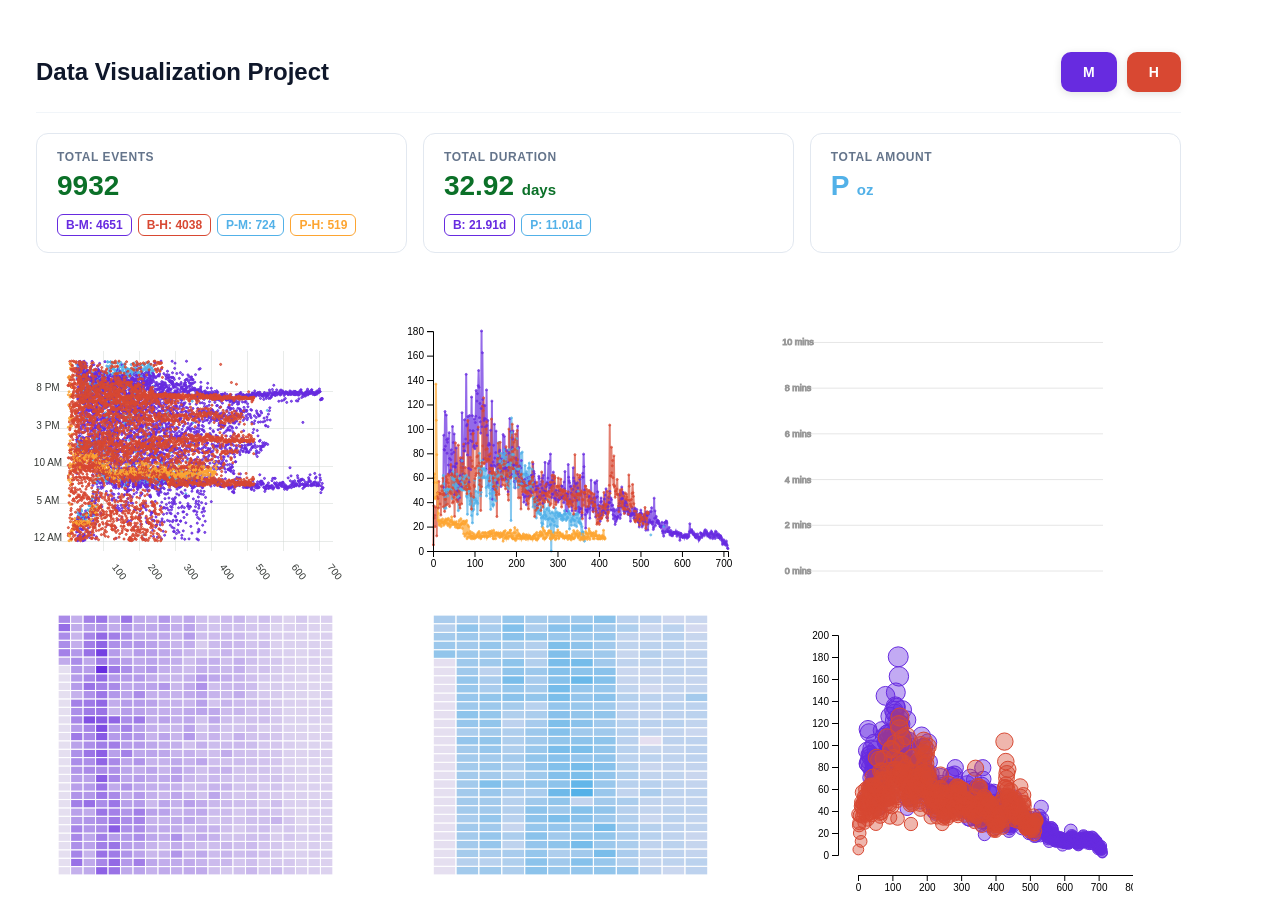
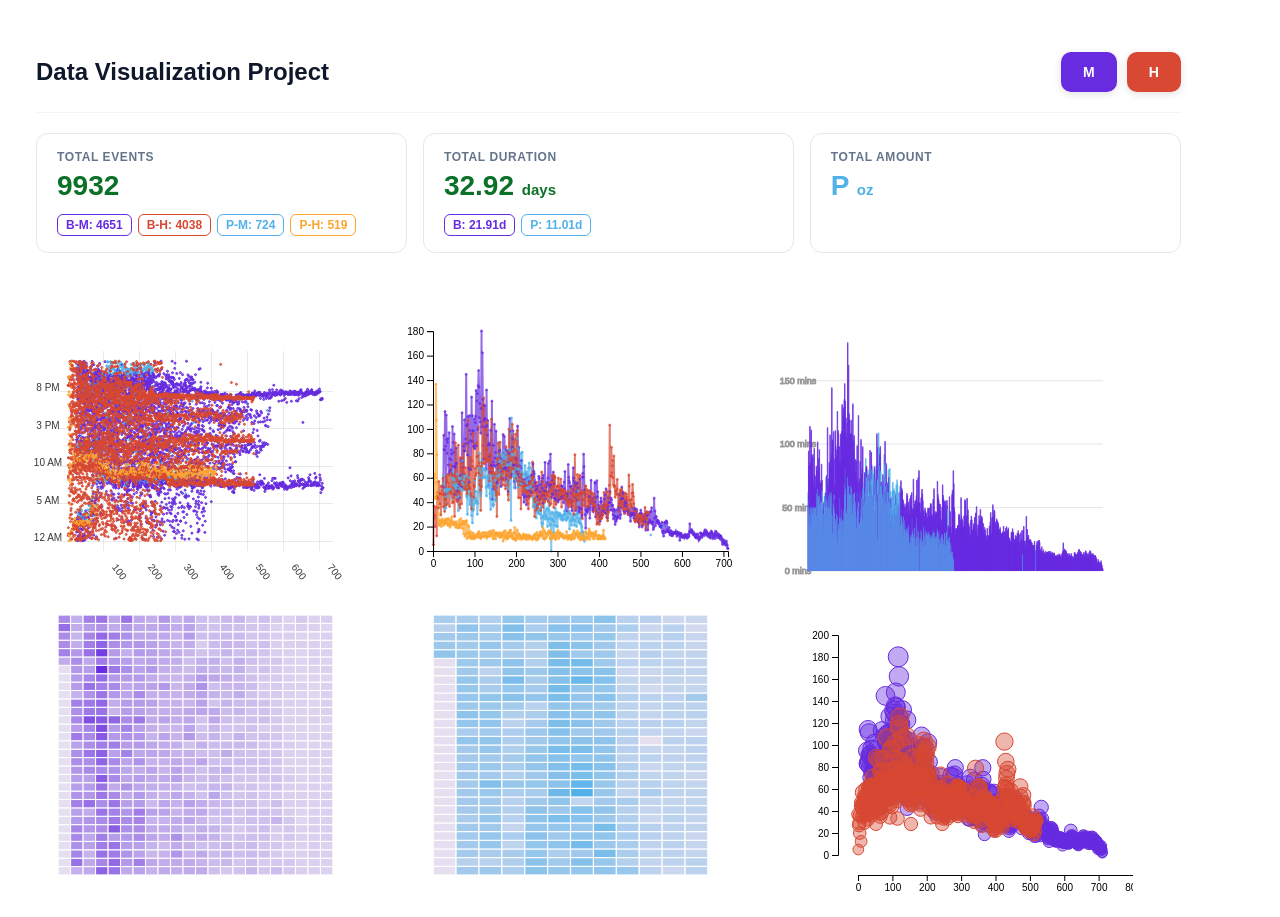
Before and after one commit to legaudinier/data-visualization, a React (Vite) app: page / in a window 1280 px wide. Built offline with nearby package versions, Linux system fonts and the light colour scheme.

Commit message:
Small tweak

```diff
--- a/src/App.tsx
+++ b/src/App.tsx
@@ -273,7 +273,7 @@ function App() {
           <div onClick={() => { setActive('totals'); setIsModalOpen(true) }}
             className="svgContainer">
             <BarChart
-              dataToggle={pressedM}
+              dataToggleM={pressedM}
               width={375}
               height={300}
               hideData={true} />
@@ -331,7 +331,7 @@ function App() {
               hideToolTip={false} />}
           {active === 'totals' &&
             <BarChart
-              dataToggle={pressedM}
+              dataToggleM={pressedM}
               width={20000}
               height={800}
               hideData={false} />}
```
